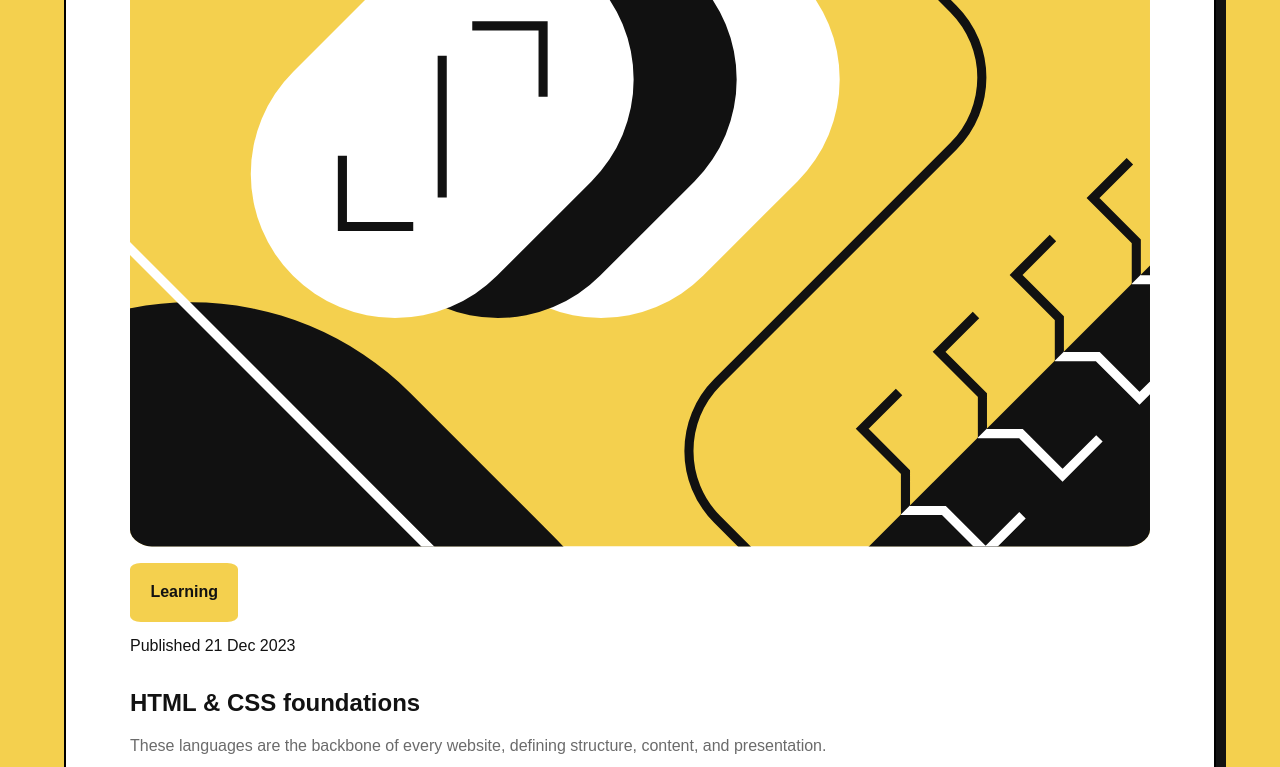
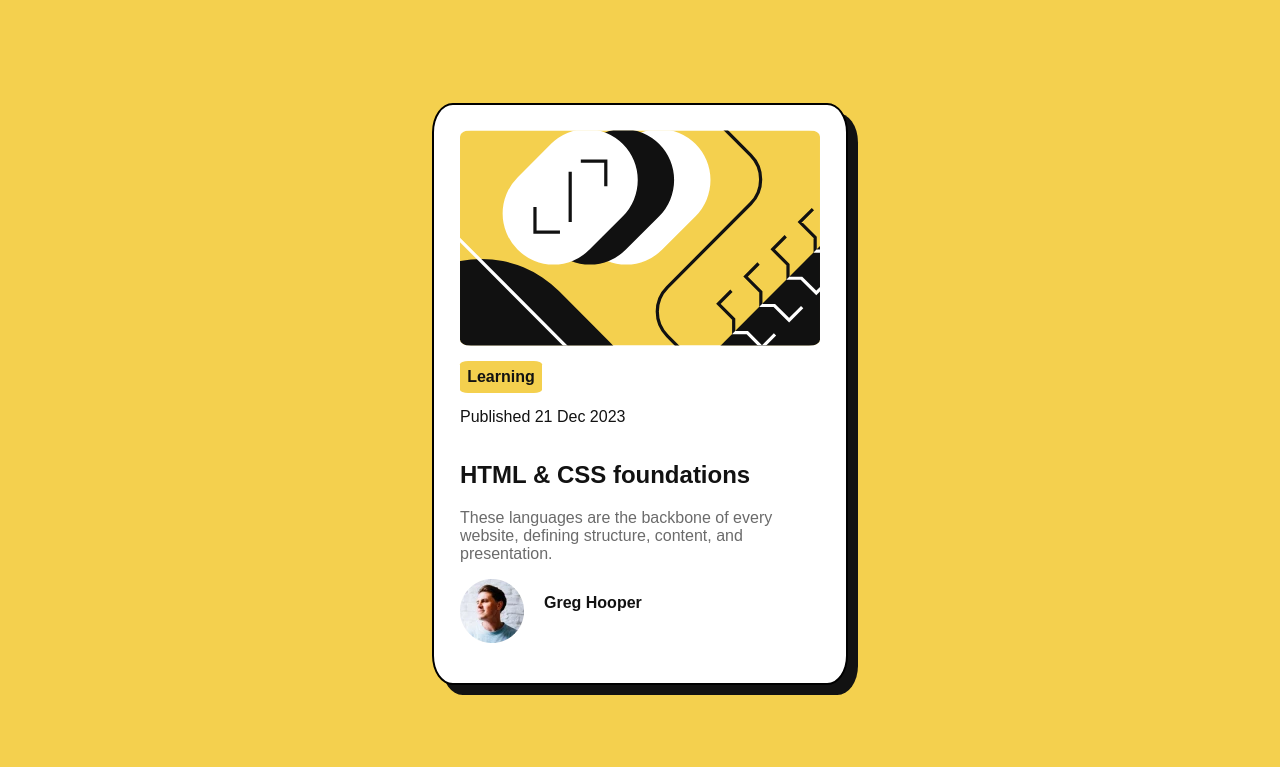
Before and after one commit to Mokszi/blog-preview-card-main, a plain HTML site: page index.html in a window 1280 px wide. Shown: the top 767 px of the page. Drawn offline with Linux system fonts and the light colour scheme; a web font is replaced by a local one.

Commit message:
finished

```diff
--- a/style.css
+++ b/style.css
@@ -13,7 +13,7 @@ body{
     display: flex;
     flex-direction: column;
     justify-content: center;
-    height: 100vh;
+    min-height: 100vh;
     margin: 0;
     font-family: "Figtree", sans-serif;
     background-color: hsl(47, 88%, 63%);
@@ -21,6 +21,7 @@ body{
 }
 
 body img{
+    display: flex;
     border-radius: 3%;
     margin-bottom: 15px;
     width: auto;
@@ -28,10 +29,12 @@ body img{
 
 .element{
     display: flex;
-    border-radius: 3%;
-    margin: 5%;
+    border-radius: 5%;
+    margin: auto;
     flex-direction: column;
-    padding: 5%;
+    max-height: 100vh;
+    max-width: 45vh;
+    padding: 2%;
     background-color: hsl(0, 0%, 100%);
     color: hsl(0, 0%, 7%);
     box-shadow: 10px 10px;
@@ -41,11 +44,13 @@ body img{
 }
 
 .long_text{
+    display: flex;
     color: hsl(0, 0%, 42%);
     margin-bottom: 15px;
 }
 
 .learning{
+    display: flex;
     font-weight: 800;
     margin-bottom: 15px;
     border-radius: 10%;
@@ -55,10 +60,12 @@ body img{
 }
 
 .published{
+    display: flex;
     margin-bottom: 15px;
 }
 
 .greg{
+    display: flex;
     display: flex;
 }
 
@@ -72,5 +79,6 @@ body img{
 }
 
 h2{
+    display: flex;
     font-weight: 800;
 }
```
